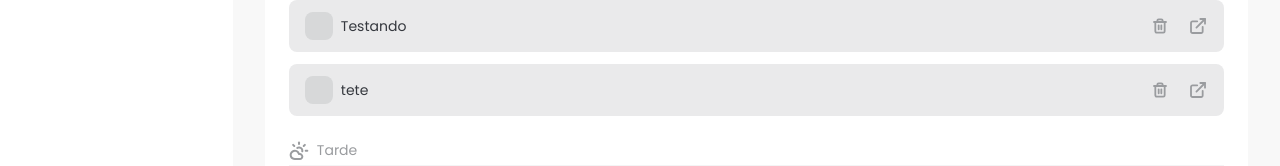
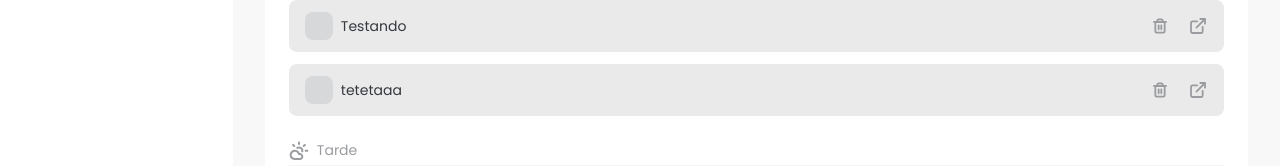
Before and after one commit to ViniciusMarquesz/fsc-task, a React (Vite) app: page / in a window 1280 px wide. Shown: the part 286-452 px from the top of the page. Built offline with nearby package versions, Linux system fonts and the light colour scheme; data requests are answered from the project's data file.

Commit message:
fix: task update

```diff
--- a/db.json
+++ b/db.json
@@ -30,9 +30,9 @@
     },
     {
       "id": "b0486a0b-61b9-4d35-b3e8-a1be9e828ca2",
-      "title": "tete",
+      "title": "tetetaaa",
       "time": "morning",
-      "description": "tee",
+      "description": "teea",
       "status": "not_started"
     }
   ]
--- a/src/components/Tasks.jsx
+++ b/src/components/Tasks.jsx
@@ -51,7 +51,7 @@ const Tasks = () => {
 
       return task;
     });
-    queryClient.setQueryData(["tasks"], newTasks);
+    queryClient.setQueryData("tasks", newTasks);
   };
 
   return (
```
